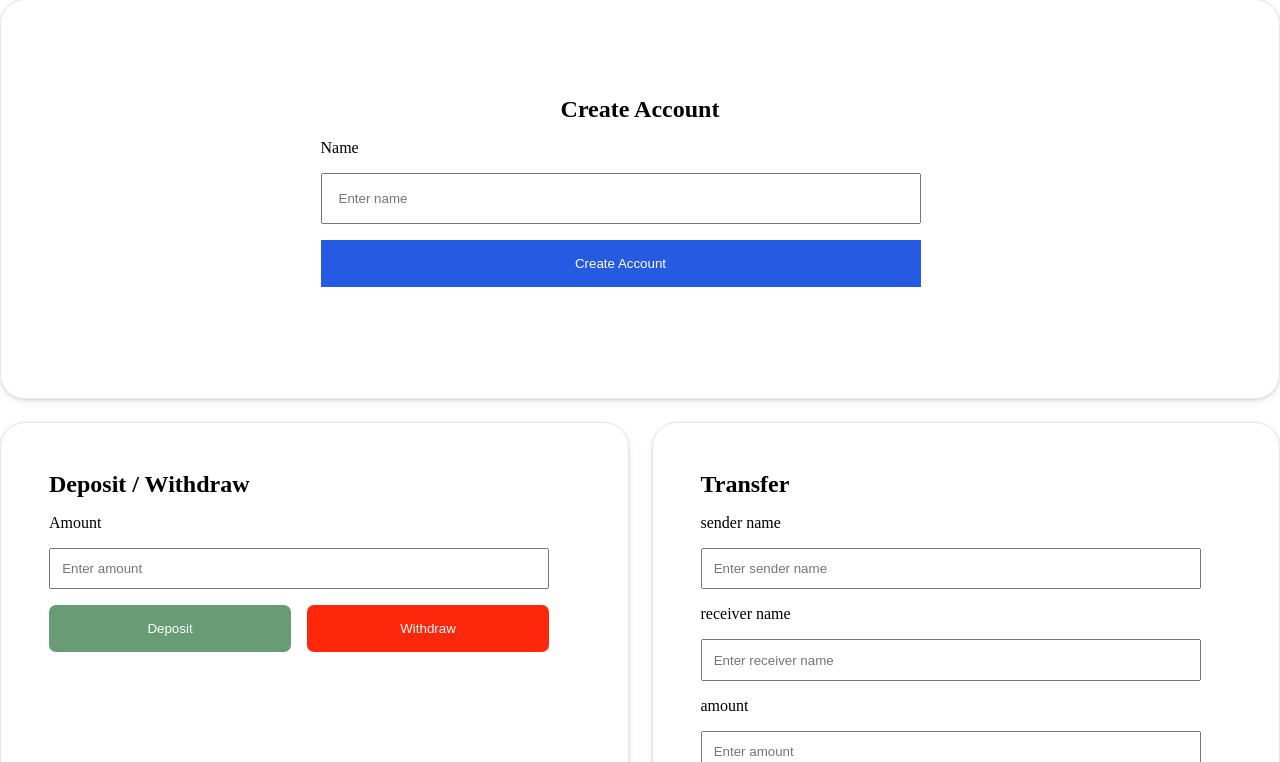
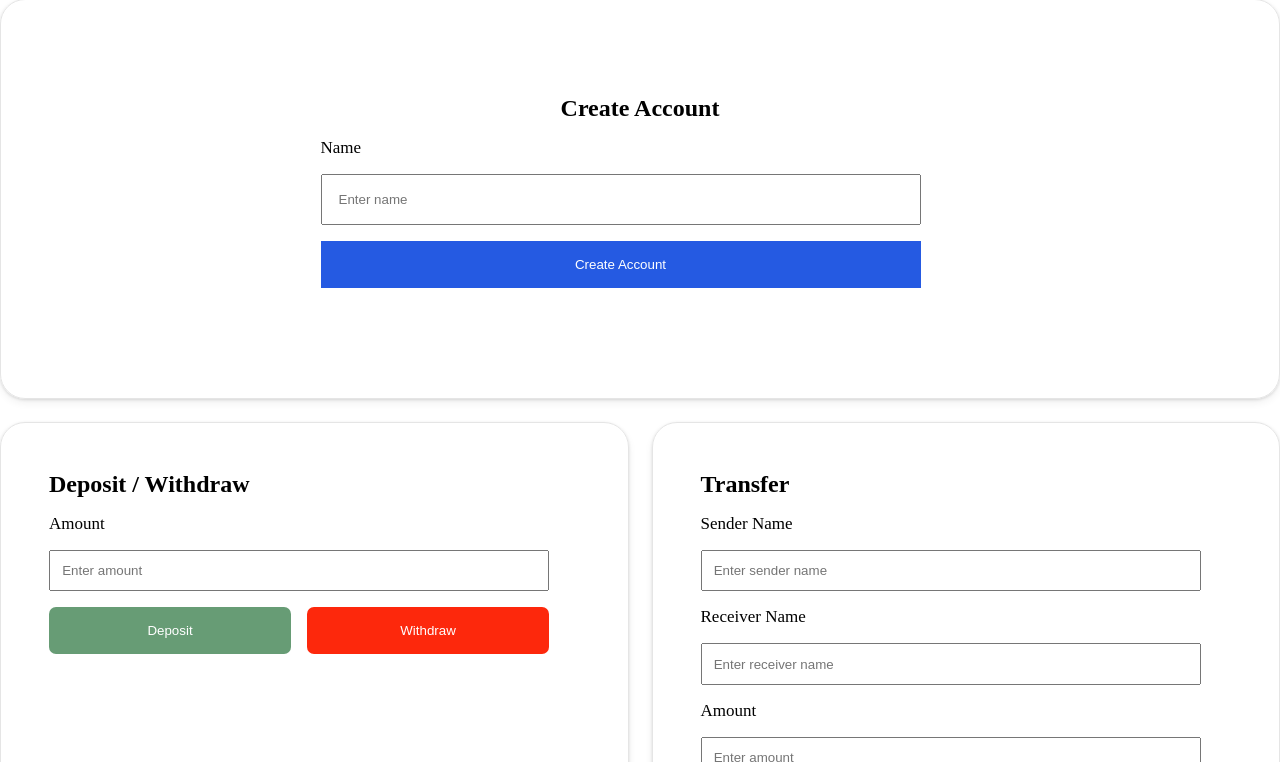
Before and after one commit to Aybi22/Bankapp, a plain HTML site: page index.html in a window 1280 px wide. Shown: the part 38-800 px from the top of the page. Drawn offline with Linux system fonts and the light colour scheme.

Commit message:
"style input label"

```diff
--- a/style.css
+++ b/style.css
@@ -82,6 +82,11 @@ section{
     display:flex;
 
     gap:1rem;
+}
+label{
+    font-size:17px;
+    font-weight:lighter;
+    text-transform:capitalize;
 }
 
 .transfer{
```
